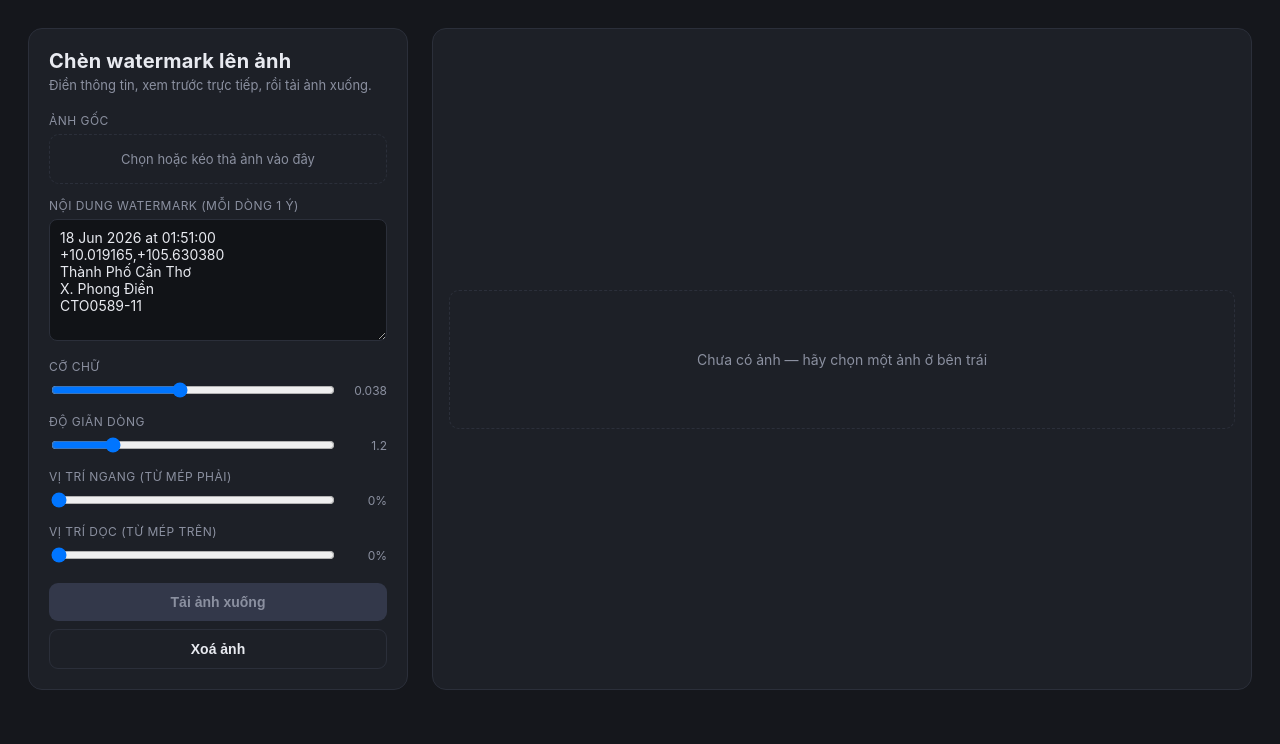
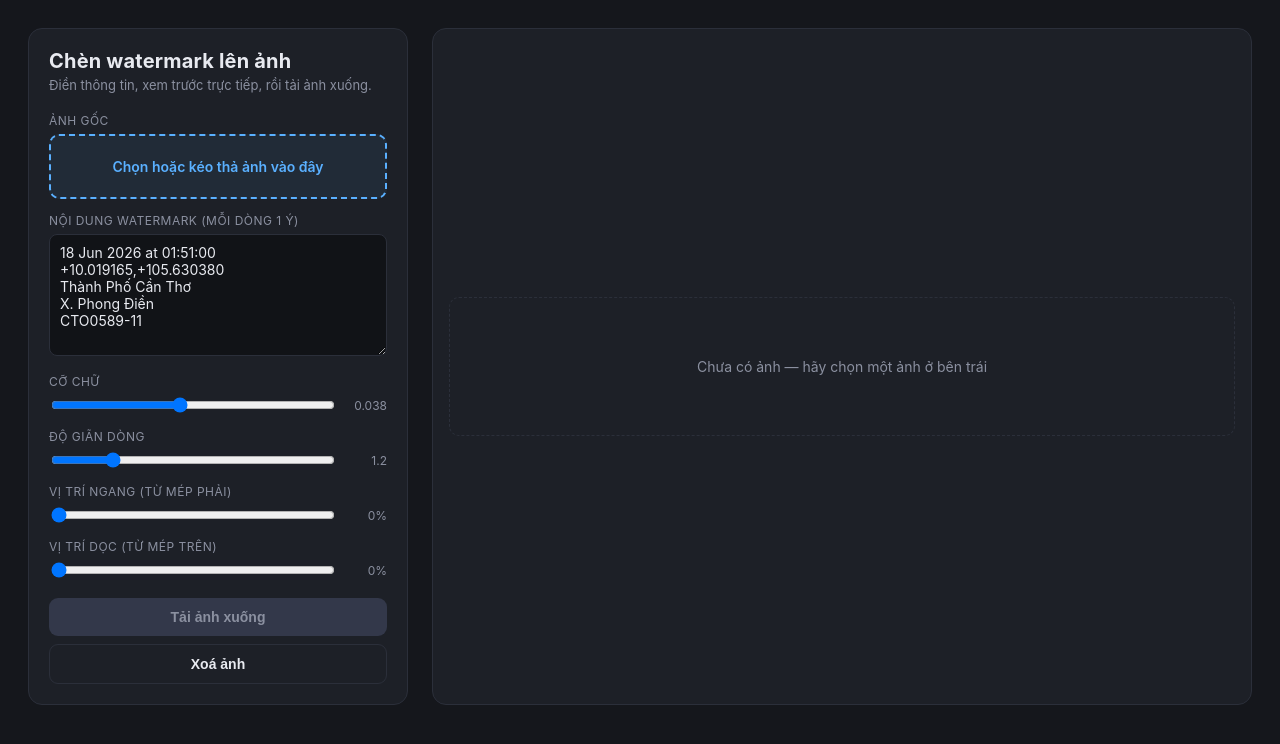
Before and after one commit to vodat1112-ai/watermark-tool2, a plain HTML site: page index.html in a window 1280 px wide. Drawn offline with Linux system fonts and the light colour scheme.

Commit message:
Update index.html

```diff
--- a/index.html
+++ b/index.html
@@ -92,16 +92,22 @@
   .row2{display:flex; gap:10px;}
   .row2 > div{flex:1;}
   .file-drop{
-    border:1.5px dashed var(--panel-border);
+    border:2px dashed var(--accent);
     border-radius:10px;
-    padding:16px;
+    padding:22px 16px;
     text-align:center;
-    font-size:13px;
-    color:var(--muted);
+    font-size:14px;
+    font-weight:600;
+    color:var(--accent);
+    background:rgba(90,176,255,0.08);
     cursor:pointer;
-    transition:border-color .15s;
+    transition:background .15s, border-color .15s, color .15s;
   }
-  .file-drop:hover{border-color:var(--accent);}
+  .file-drop:hover{
+    background:rgba(90,176,255,0.18);
+    border-color:#88ccff;
+    color:#88ccff;
+  }
   button{
     width:100%;
     margin-top:18px;
@@ -342,10 +348,10 @@ function render(){
     const y = marginTop + i * lineHeight;
 
     // soft drop shadow only, carries contrast without thickening the strokes
-    ctx.shadowColor = 'rgba(0,0,0,0.55)';
-    ctx.shadowBlur = fontSize * 0.1;
+    ctx.shadowColor = 'rgba(0,0,0,0.4)';
+    ctx.shadowBlur = fontSize * 0.04;
     ctx.shadowOffsetX = 0;
-    ctx.shadowOffsetY = fontSize * 0.025;
+    ctx.shadowOffsetY = fontSize * 0.015;
 
     ctx.fillStyle = '#ffffff';
     ctx.fillText(line, x, y);
```
